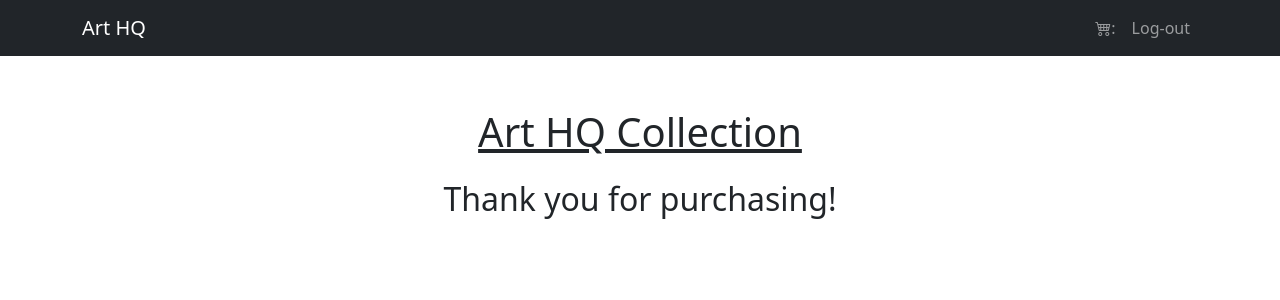
After one commit to jmcaballas/django-shopping-cart, a Django app: page /checkout/ in a window 1280 px wide. The commit adds this page. Shown: the top 300 px of the page. Run offline with Django 4.2, Linux system fonts and the light colour scheme; the visitor is signed in with stand-in values (Sample User, id 1).

Commit message:
Add checkout page

```diff
--- a/shoppingcart/urls.py
+++ b/shoppingcart/urls.py
@@ -10,5 +10,6 @@ urlpatterns = [
     path('cart/add/<slug:slug>', views.add_to_cart, name='add-to-cart'),
     path('cart/delete/<int:id>', views.delete_from_cart, name='delete-from-cart'),
     path('cart/', views.cart, name='cart'),
+    path('checkout/', views.checkout, name='checkout'),
     path('product/<slug:slug>', views.ProductDetailView.as_view(), name='details'),
 ]
--- a/shoppingcart/views.py
+++ b/shoppingcart/views.py
@@ -70,3 +70,7 @@ def cart(request):
     }
 
     return render(request, 'shoppingcart/cart.html', context)
+
+@login_required
+def checkout(request):
+    return render(request, 'shoppingcart/checkout.html', {})
--- a/templates/shoppingcart/cart.html
+++ b/templates/shoppingcart/cart.html
@@ -47,5 +47,10 @@
             <h3>₱{{ cart_total|floatformat:2 }}</h3>
         </div>
     </div>
+    <div class="row text-center mt-3">
+        <a href={% url 'shoppingcart:checkout' %}>
+            <button class="btn btn-danger btn-lg">Check out</button>
+        </a>
+    </div>
 </div>
 {% endblock %}
--- /dev/null
+++ b/templates/shoppingcart/checkout.html
@@ -0,0 +1,15 @@
+{% extends 'base.html' %}
+
+{% block title %}Art HQ - Checkout{% endblock %}
+
+{% block content %}
+<div class="container mt-5 d-flex align-items-center justify-content-center">
+    <a href={% url 'shoppingcart:home' %} class="link-dark">
+        <h1>Art HQ Collection</h1>
+    </a>
+</div>
+
+<div class="container mt-3 text-center">
+    <h2>Thank you for purchasing!</h2>
+</div>
+{% endblock %}
```
Also changed, not shown: templates/shoppingcart/home.html (+6 -2 lines).
